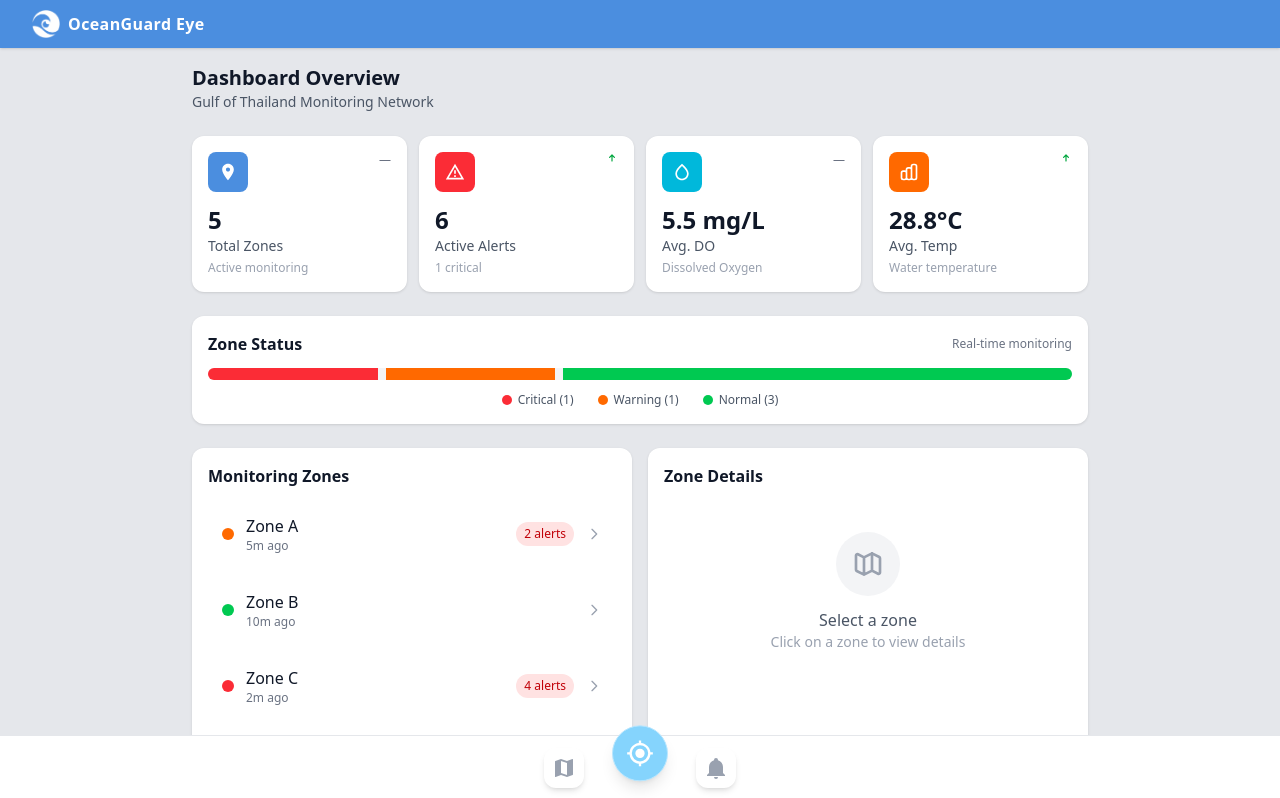
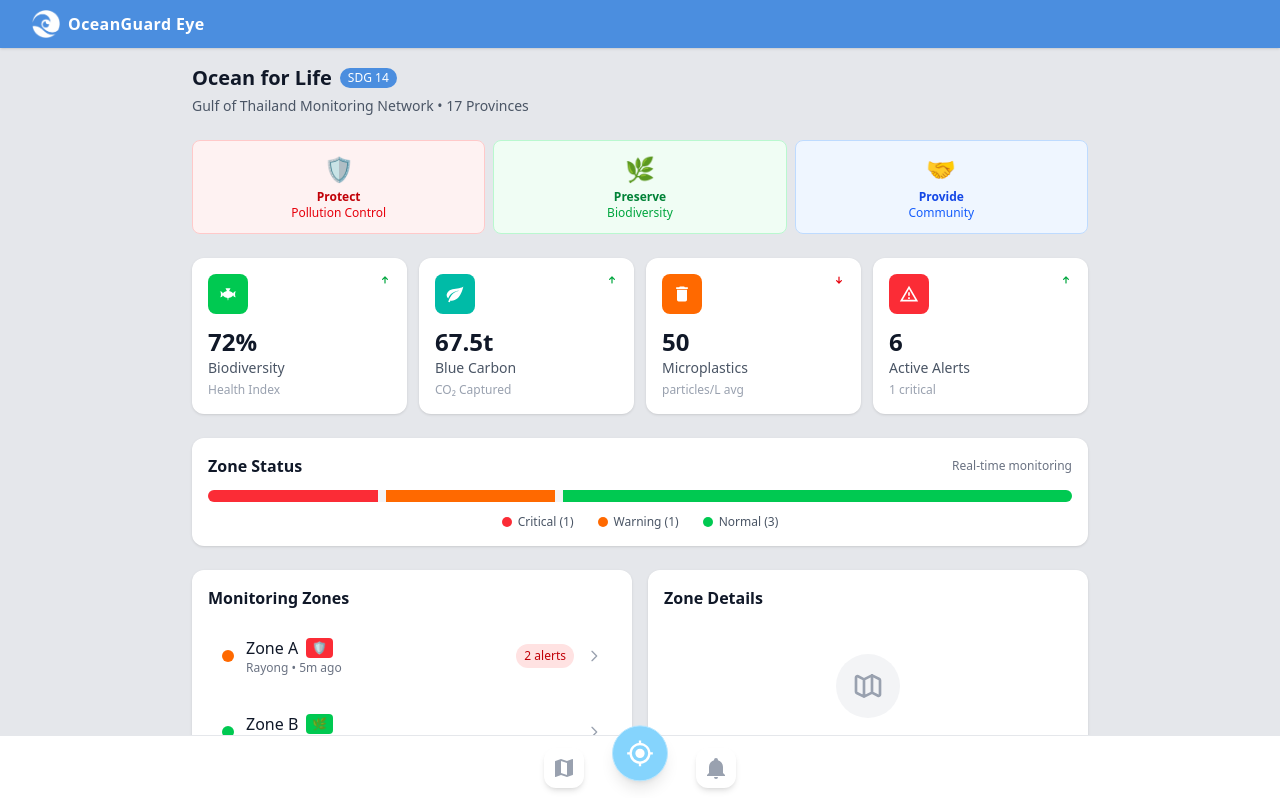
Before and after one commit to OceanGuard-Eye/oceanguard-frontend, a React (Vite) app: page /map in a window 1280 px wide. Shown: the top 798 px of the page. Built offline with nearby package versions, Linux system fonts and the light colour scheme.

Commit message:
feat(dashboard): align with PTTEP Ocean for Life 3 pillars - Protect, Preserve, Provide

```diff
--- a/src/pages/MapPage.tsx
+++ b/src/pages/MapPage.tsx
@@ -1,75 +1,136 @@
 import { useState, useMemo } from "react"
 import { formatTimeAgo, getSeverityColor, type SeverityLevel } from "../utils/formatters"
+
+// Aligned with PTTEP Ocean for Life strategy - 3 Pillars
+type OceanPillar = "protect" | "preserve" | "provide"
 
 type ZoneOverview = {
   id: number
   name: string
+  province: string
   status: SeverityLevel
+  // Water Quality (Protect)
   dissolvedOxygen: number
   temperature: number
   phLevel: number
   chlorophyll: number
+  microplastics: number // particles per liter
+  // Marine Health (Preserve)
+  biodiversityIndex: number // 0-100
+  coralHealth: number // 0-100%
+  seagrassHealth: number // 0-100%
+  // Community Impact (Provide)
+  fishStock: number // relative abundance
+  blueCarbon: number // tons CO2/hectare
   lastUpdated: Date
   activeAlerts: number
+  pillarFocus: OceanPillar
 }
 
 const mockZones: ZoneOverview[] = [
   {
     id: 1,
     name: "Zone A",
+    province: "Rayong",
     status: "warning",
     dissolvedOxygen: 5.2,
     temperature: 29,
     phLevel: 7.8,
     chlorophyll: 4.2,
+    microplastics: 45,
+    biodiversityIndex: 72,
+    coralHealth: 68,
+    seagrassHealth: 75,
+    fishStock: 82,
+    blueCarbon: 12.5,
     lastUpdated: new Date(Date.now() - 5 * 60 * 1000),
     activeAlerts: 2,
+    pillarFocus: "protect",
   },
   {
     id: 2,
     name: "Zone B",
+    province: "Chonburi",
     status: "normal",
     dissolvedOxygen: 6.5,
     temperature: 28,
     phLevel: 8.1,
     chlorophyll: 2.8,
+    microplastics: 22,
+    biodiversityIndex: 85,
+    coralHealth: 82,
+    seagrassHealth: 88,
+    fishStock: 91,
+    blueCarbon: 18.2,
     lastUpdated: new Date(Date.now() - 10 * 60 * 1000),
     activeAlerts: 0,
+    pillarFocus: "preserve",
   },
   {
     id: 3,
     name: "Zone C",
+    province: "Chanthaburi",
     status: "critical",
     dissolvedOxygen: 3.8,
     temperature: 30,
     phLevel: 7.9,
     chlorophyll: 8.5,
+    microplastics: 120,
+    biodiversityIndex: 45,
+    coralHealth: 35,
+    seagrassHealth: 42,
+    fishStock: 55,
+    blueCarbon: 6.8,
     lastUpdated: new Date(Date.now() - 2 * 60 * 1000),
     activeAlerts: 4,
+    pillarFocus: "protect",
   },
   {
     id: 4,
     name: "Zone D",
+    province: "Trat",
     status: "normal",
     dissolvedOxygen: 5.8,
     temperature: 29,
     phLevel: 8.0,
     chlorophyll: 3.2,
+    microplastics: 35,
+    biodiversityIndex: 78,
+    coralHealth: 75,
+    seagrassHealth: 80,
+    fishStock: 88,
+    blueCarbon: 15.3,
     lastUpdated: new Date(Date.now() - 15 * 60 * 1000),
     activeAlerts: 0,
+    pillarFocus: "provide",
   },
   {
     id: 5,
     name: "Zone E",
+    province: "Samut Prakan",
     status: "normal",
     dissolvedOxygen: 6.2,
     temperature: 28,
     phLevel: 8.2,
     chlorophyll: 2.5,
+    microplastics: 28,
+    biodiversityIndex: 80,
+    coralHealth: 78,
+    seagrassHealth: 85,
+    fishStock: 86,
+    blueCarbon: 14.7,
     lastUpdated: new Date(Date.now() - 8 * 60 * 1000),
     activeAlerts: 0,
+    pillarFocus: "preserve",
   },
 ]
+
+// Pillar colors and labels aligned with Ocean for Life
+const pillarConfig = {
+  protect: { color: "bg-red-500", label: "Protect", icon: "🛡️" },
+  preserve: { color: "bg-green-500", label: "Preserve", icon: "🌿" },
+  provide: { color: "bg-blue-500", label: "Provide", icon: "🤝" },
+}
 
 type StatCardProps = {
   title: string
@@ -121,6 +182,7 @@ type ZoneRowProps = {
 }
 
 function ZoneRow({ zone, isSelected, onClick }: ZoneRowProps) {
+  const pillar = pillarConfig[zone.pillarFocus]
   return (
     <button
       onClick={onClick}
@@ -132,8 +194,13 @@ function ZoneRow({ zone, isSelected, onClick }: ZoneRowProps) {
     >
       <div className={`w-3 h-3 rounded-full ${getSeverityColor(zone.status)}`} />
       <div className="flex-1 text-left">
-        <p className="font-medium text-gray-900">{zone.name}</p>
-        <p className="text-xs text-gray-500">{formatTimeAgo(zone.lastUpdated)}</p>
+        <div className="flex items-center gap-2">
+          <p className="font-medium text-gray-900">{zone.name}</p>
+          <span className={`text-xs px-1.5 py-0.5 rounded ${pillar.color} text-white`}>
+            {pillar.icon}
+          </span>
+        </div>
+        <p className="text-xs text-gray-500">{zone.province} • {formatTimeAgo(zone.lastUpdated)}</p>
       </div>
       {zone.activeAlerts > 0 && (
         <span className="bg-red-100 text-red-700 text-xs font-medium px-2 py-1 rounded-full">
@@ -158,6 +225,9 @@ export default function MapPage() {
     const totalAlerts = mockZones.reduce((sum, z) => sum + z.activeAlerts, 0)
     const avgDO = mockZones.reduce((sum, z) => sum + z.dissolvedOxygen, 0) / totalZones
     const avgTemp = mockZones.reduce((sum, z) => sum + z.temperature, 0) / totalZones
+    const avgBiodiversity = mockZones.reduce((sum, z) => sum + z.biodiversityIndex, 0) / totalZones
+    const totalBlueCarbon = mockZones.reduce((sum, z) => sum + z.blueCarbon, 0)
+    const avgMicroplastics = mockZones.reduce((sum, z) => sum + z.microplastics, 0) / totalZones
 
     return {
       totalZones,
@@ -167,6 +237,9 @@ export default function MapPage() {
       totalAlerts,
       avgDO: avgDO.toFixed(1),
       avgTemp: avgTemp.toFixed(1),
+      avgBiodiversity: Math.round(avgBiodiversity),
+      totalBlueCarbon: totalBlueCarbon.toFixed(1),
+      avgMicroplastics: Math.round(avgMicroplastics),
     }
   }, [])
 
@@ -174,8 +247,33 @@ export default function MapPage() {
     <div className="space-y-6 max-w-4xl mx-auto">
       {/* Header Section */}
       <div className="animate-[slideUp_0.5s_ease-out]">
-        <h1 className="text-xl font-bold text-gray-900">Dashboard Overview</h1>
-        <p className="text-sm text-gray-600">Gulf of Thailand Monitoring Network</p>
+        <div className="flex items-center gap-2 mb-1">
+          <h1 className="text-xl font-bold text-gray-900">Ocean for Life</h1>
+          <span className="text-xs bg-mid-blue text-white px-2 py-0.5 rounded-full">SDG 14</span>
+        </div>
+        <p className="text-sm text-gray-600">Gulf of Thailand Monitoring Network • 17 Provinces</p>
+      </div>
+
+      {/* Ocean for Life Pillars */}
+      <div
+        className="grid grid-cols-3 gap-2 animate-[slideUp_0.5s_ease-out]"
+        style={{ animationDelay: "0.05s", animationFillMode: "both" }}
+      >
+        <div className="bg-red-50 border border-red-200 rounded-lg p-3 text-center">
+          <span className="text-2xl">🛡️</span>
+          <p className="text-xs font-semibold text-red-700 mt-1">Protect</p>
+          <p className="text-xs text-red-600">Pollution Control</p>
+        </div>
+        <div className="bg-green-50 border border-green-200 rounded-lg p-3 text-center">
+          <span className="text-2xl">🌿</span>
+          <p className="text-xs font-semibold text-green-700 mt-1">Preserve</p>
+          <p className="text-xs text-green-600">Biodiversity</p>
+        </div>
+        <div className="bg-blue-50 border border-blue-200 rounded-lg p-3 text-center">
+          <span className="text-2xl">🤝</span>
+          <p className="text-xs font-semibold text-blue-700 mt-1">Provide</p>
+          <p className="text-xs text-blue-600">Community</p>
+        </div>
       </div>
 
       {/* Stats Grid */}
@@ -184,16 +282,40 @@ export default function MapPage() {
         style={{ animationDelay: "0.1s", animationFillMode: "both" }}
       >
         <StatCard
-          title="Total Zones"
-          value={stats.totalZones}
-          subtitle="Active monitoring"
+          title="Biodiversity"
+          value={`${stats.avgBiodiversity}%`}
+          subtitle="Health Index"
           icon={
             <svg className="w-5 h-5 text-white" fill="currentColor" viewBox="0 0 24 24">
-              <path d="M12 2C8.13 2 5 5.13 5 9c0 5.25 7 13 7 13s7-7.75 7-13c0-3.87-3.13-7-7-7zm0 9.5c-1.38 0-2.5-1.12-2.5-2.5s1.12-2.5 2.5-2.5 2.5 1.12 2.5 2.5-1.12 2.5-2.5 2.5z" />
+              <path d="M12,20L12.76,17C9.5,16.79 6.59,15.4 5.75,13.58C5.66,14.06 5.53,14.5 5.33,14.83C4.67,16 3.33,16 2,16C3.1,16 3.5,14.43 3.5,12.5C3.5,10.57 3.1,9 2,9C3.33,9 4.67,9 5.33,10.17C5.53,10.5 5.66,10.94 5.75,11.42C6.4,10 8.32,8.85 10.66,8.32L9,5C11,5 13,5 15,5L13.34,8.32C15.68,8.85 17.6,10 18.25,11.42C18.34,10.94 18.47,10.5 18.67,10.17C19.33,9 20.67,9 22,9C20.9,9 20.5,10.57 20.5,12.5C20.5,14.43 20.9,16 22,16C20.67,16 19.33,16 18.67,14.83C18.47,14.5 18.34,14.06 18.25,13.58C17.41,15.4 14.5,16.79 11.24,17L12,20Z" />
             </svg>
           }
-          color="bg-mid-blue"
-          trend="stable"
+          color="bg-green-500"
+          trend="up"
+        />
+        <StatCard
+          title="Blue Carbon"
+          value={`${stats.totalBlueCarbon}t`}
+          subtitle="CO₂ Captured"
+          icon={
+            <svg className="w-5 h-5 text-white" fill="currentColor" viewBox="0 0 24 24">
+              <path d="M17,8C8,10 5.9,16.17 3.82,21.34L5.71,22L6.66,19.7C7.14,19.87 7.64,20 8,20C19,20 22,3 22,3C21,5 14,5.25 9,6.25C4,7.25 2,11.5 2,13.5C2,15.5 3.75,17.25 3.75,17.25C7,8 17,8 17,8Z" />
+            </svg>
+          }
+          color="bg-teal-500"
+          trend="up"
+        />
+        <StatCard
+          title="Microplastics"
+          value={`${stats.avgMicroplastics}`}
+          subtitle="particles/L avg"
+          icon={
+            <svg className="w-5 h-5 text-white" fill="currentColor" viewBox="0 0 24 24">
+              <path d="M19,4H15.5L14.5,3H9.5L8.5,4H5V6H19M6,19A2,2 0 0,0 8,21H16A2,2 0 0,0 18,19V7H6V19Z" />
+            </svg>
+          }
+          color={stats.avgMicroplastics > 50 ? "bg-red-500" : "bg-orange-500"}
+          trend={stats.avgMicroplastics > 50 ? "up" : "down"}
         />
         <StatCard
           title="Active Alerts"
@@ -206,30 +328,6 @@ export default function MapPage() {
           }
           color={stats.totalAlerts > 0 ? "bg-red-500" : "bg-green-500"}
           trend={stats.totalAlerts > 0 ? "up" : "stable"}
-        />
-        <StatCard
-          title="Avg. DO"
-          value={`${stats.avgDO} mg/L`}
-          subtitle="Dissolved Oxygen"
-          icon={
-            <svg className="w-5 h-5 text-white" fill="currentColor" viewBox="0 0 24 24">
-              <path d="M12 2c-5.33 4.55-8 8.48-8 11.8 0 4.98 3.8 8.2 8 8.2s8-3.22 8-8.2c0-3.32-2.67-7.25-8-11.8zm0 18c-3.35 0-6-2.57-6-6.2 0-2.34 1.95-5.44 6-9.14 4.05 3.7 6 6.79 6 9.14 0 3.63-2.65 6.2-6 6.2z" />
-            </svg>
-          }
-          color="bg-cyan-500"
-          trend="stable"
-        />
-        <StatCard
-          title="Avg. Temp"
-          value={`${stats.avgTemp}°C`}
-          subtitle="Water temperature"
-          icon={
-            <svg className="w-5 h-5 text-white" fill="none" stroke="currentColor" viewBox="0 0 24 24">
-              <path strokeLinecap="round" strokeLinejoin="round" strokeWidth={2} d="M9 19v-6a2 2 0 00-2-2H5a2 2 0 00-2 2v6a2 2 0 002 2h2a2 2 0 002-2zm0 0V9a2 2 0 012-2h2a2 2 0 012 2v10m-6 0a2 2 0 002 2h2a2 2 0 002-2m0 0V5a2 2 0 012-2h2a2 2 0 012 2v14a2 2 0 01-2 2h-2a2 2 0 01-2-2z" />
-            </svg>
-          }
-          color="bg-orange-500"
-          trend="up"
         />
       </div>
 
@@ -305,36 +403,88 @@ export default function MapPage() {
             <div className="space-y-4">
               <div className="flex items-center gap-3">
                 <div className={`w-4 h-4 rounded-full ${getSeverityColor(selectedZone.status)}`} />
-                <div>
+                <div className="flex-1">
                   <p className="font-medium text-gray-900">Gulf of Thailand - {selectedZone.name}</p>
                   <p className="text-xs text-gray-500">
-                    Last updated: {formatTimeAgo(selectedZone.lastUpdated)}
+                    {selectedZone.province} • {formatTimeAgo(selectedZone.lastUpdated)}
                   </p>
+                </div>
+                <span className={`text-sm px-2 py-1 rounded-full ${pillarConfig[selectedZone.pillarFocus].color} text-white`}>
+                  {pillarConfig[selectedZone.pillarFocus].icon} {pillarConfig[selectedZone.pillarFocus].label}
+                </span>
+              </div>
+
+              {/* Water Quality - Protect */}
+              <div>
+                <p className="text-xs font-medium text-red-600 mb-2 flex items-center gap-1">
+                  🛡️ Water Quality (Protect)
+                </p>
+                <div className="grid grid-cols-2 gap-2">
+                  <div className="bg-gray-50 rounded-lg p-2">
+                    <p className="text-xs text-gray-500">DO</p>
+                    <p className="text-sm font-semibold text-gray-900">{selectedZone.dissolvedOxygen} mg/L</p>
+                  </div>
+                  <div className="bg-gray-50 rounded-lg p-2">
+                    <p className="text-xs text-gray-500">pH</p>
+                    <p className="text-sm font-semibold text-gray-900">{selectedZone.phLevel}</p>
+                  </div>
+                  <div className="bg-gray-50 rounded-lg p-2">
+                    <p className="text-xs text-gray-500">Temperature</p>
+                    <p className="text-sm font-semibold text-gray-900">{selectedZone.temperature}°C</p>
+                  </div>
+                  <div className={`rounded-lg p-2 ${selectedZone.microplastics > 50 ? 'bg-red-50' : 'bg-gray-50'}`}>
+                    <p className="text-xs text-gray-500">Microplastics</p>
+                    <p className={`text-sm font-semibold ${selectedZone.microplastics > 50 ? 'text-red-600' : 'text-gray-900'}`}>
+                      {selectedZone.microplastics} /L
+                    </p>
+                  </div>
                 </div>
               </div>
 
-              <div className="grid grid-cols-2 gap-3">
-                <div className="bg-gray-50 rounded-lg p-3">
-                  <p className="text-xs text-gray-500">Dissolved Oxygen</p>
-                  <p className="text-lg font-semibold text-gray-900">
-                    {selectedZone.dissolvedOxygen} <span className="text-sm font-normal">mg/L</span>
-                  </p>
+              {/* Marine Health - Preserve */}
+              <div>
+                <p className="text-xs font-medium text-green-600 mb-2 flex items-center gap-1">
+                  🌿 Marine Health (Preserve)
+                </p>
+                <div className="space-y-2">
+                  <div className="flex items-center gap-2">
+                    <span className="text-xs text-gray-500 w-20">Biodiversity</span>
+                    <div className="flex-1 h-2 bg-gray-200 rounded-full overflow-hidden">
+                      <div className="h-full bg-green-500" style={{ width: `${selectedZone.biodiversityIndex}%` }} />
+                    </div>
+                    <span className="text-xs font-medium w-10">{selectedZone.biodiversityIndex}%</span>
+                  </div>
+                  <div className="flex items-center gap-2">
+                    <span className="text-xs text-gray-500 w-20">Coral</span>
+                    <div className="flex-1 h-2 bg-gray-200 rounded-full overflow-hidden">
+                      <div className="h-full bg-pink-500" style={{ width: `${selectedZone.coralHealth}%` }} />
+                    </div>
+                    <span className="text-xs font-medium w-10">{selectedZone.coralHealth}%</span>
+                  </div>
+                  <div className="flex items-center gap-2">
+                    <span className="text-xs text-gray-500 w-20">Seagrass</span>
+                    <div className="flex-1 h-2 bg-gray-200 rounded-full overflow-hidden">
+                      <div className="h-full bg-teal-500" style={{ width: `${selectedZone.seagrassHealth}%` }} />
+                    </div>
+                    <span className="text-xs font-medium w-10">{selectedZone.seagrassHealth}%</span>
+                  </div>
                 </div>
-                <div className="bg-gray-50 rounded-lg p-3">
-                  <p className="text-xs text-gray-500">Temperature</p>
-                  <p className="text-lg font-semibold text-gray-900">
-                    {selectedZone.temperature} <span className="text-sm font-normal">°C</span>
-                  </p>
-                </div>
-                <div className="bg-gray-50 rounded-lg p-3">
-                  <p className="text-xs text-gray-500">pH Level</p>
-                  <p className="text-lg font-semibold text-gray-900">{selectedZone.phLevel}</p>
-                </div>
-                <div className="bg-gray-50 rounded-lg p-3">
-                  <p className="text-xs text-gray-500">Chlorophyll</p>
-                  <p className="text-lg font-semibold text-gray-900">
-                    {selectedZone.chlorophyll} <span className="text-sm font-normal">µg/L</span>
-                  </p>
+              </div>
+
+              {/* Community Impact - Provide */}
+              <div>
+                <p className="text-xs font-medium text-blue-600 mb-2 flex items-center gap-1">
+                  🤝 Community Impact (Provide)
+                </p>
+                <div className="grid grid-cols-2 gap-2">
+                  <div className="bg-blue-50 rounded-lg p-2">
+                    <p className="text-xs text-gray-500">Fish Stock</p>
+                    <p className="text-sm font-semibold text-blue-700">{selectedZone.fishStock}%</p>
+                  </div>
+                  <div className="bg-teal-50 rounded-lg p-2">
+                    <p className="text-xs text-gray-500">Blue Carbon</p>
+                    <p className="text-sm font-semibold text-teal-700">{selectedZone.blueCarbon} t/ha</p>
+                  </div>
                 </div>
               </div>
 
```
